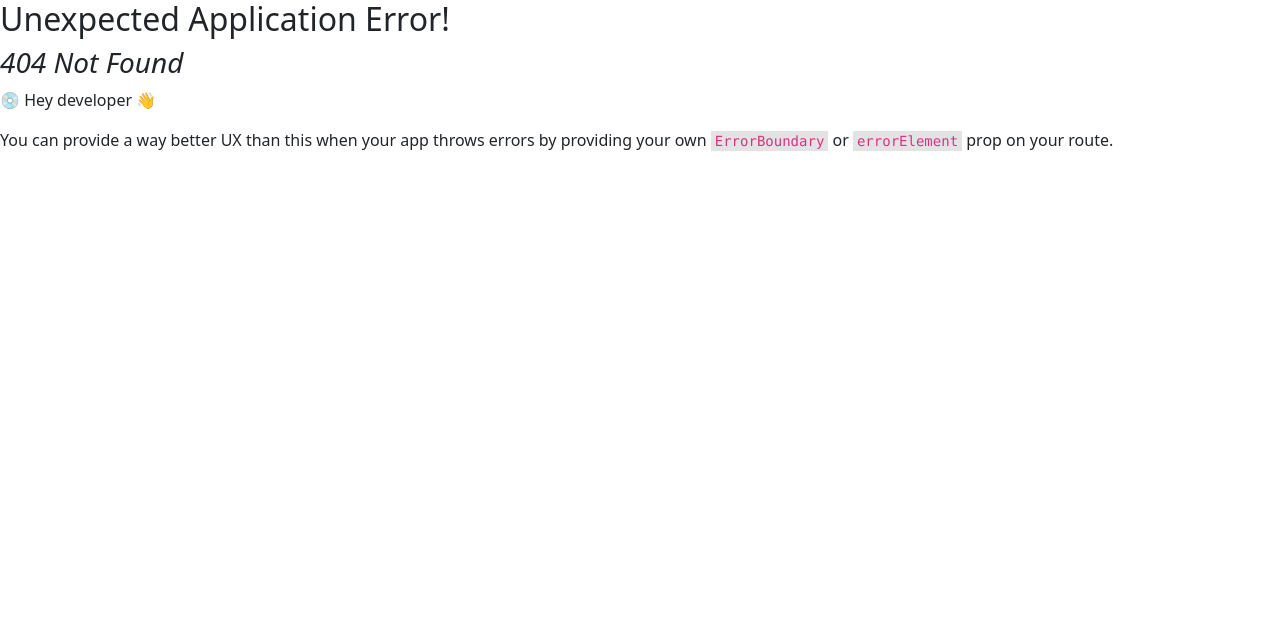
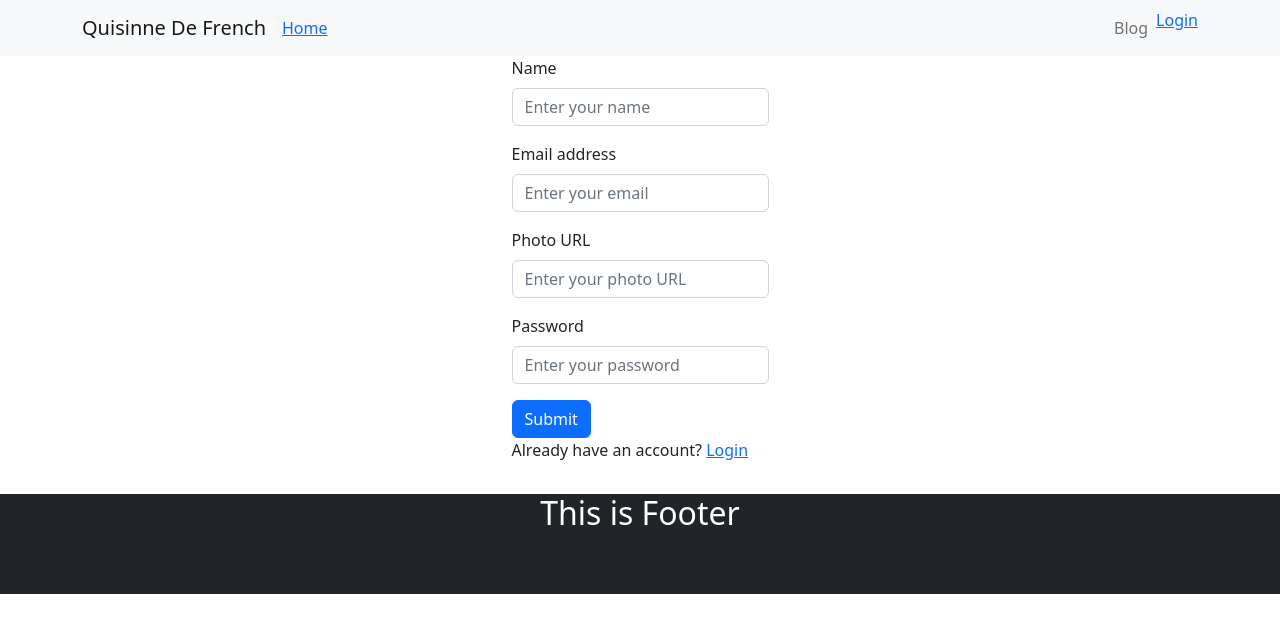
Before and after one commit to tofail-ahmed/quisinne-client, a React (Vite) app: page /register in a window 1280 px wide. Before the commit this address had no page. Shown: the top 632 px of the page. Built offline with nearby package versions, Linux system fonts and the light colour scheme.

Commit message:
register page created

```diff
--- a/src/Header/Header.jsx
+++ b/src/Header/Header.jsx
@@ -12,7 +12,7 @@ const Header = () => {
                         <Navbar.Toggle aria-controls="responsive-navbar-nav" />
                         <Navbar.Collapse id="responsive-navbar-nav">
                               <Nav className="me-auto">
-                                    <Nav.Link href="#features">Home</Nav.Link>
+                                    <Link to={'/'}>Home</Link>
 
 
                               </Nav>
--- a/src/Login/Login.jsx
+++ b/src/Login/Login.jsx
@@ -1,6 +1,8 @@
 import React, { useState } from 'react';
+import { Container } from 'react-bootstrap';
 import Button from 'react-bootstrap/Button';
 import Form from 'react-bootstrap/Form';
+import { Link } from 'react-router-dom';
 
 const Login = () => {
       const [email, setEmail] = useState('');
@@ -22,7 +24,8 @@ const Login = () => {
 
 
       return (
-            <Form onSubmit={handleSubmit}>
+            <Container className='d-flex justify-content-center'>
+            <Form className='w-50 '  onSubmit={handleSubmit}>
       <Form.Group className="mb-3" controlId="formBasicEmail">
         <Form.Label>Email address</Form.Label>
         <Form.Control type="email" placeholder="Enter email" value={email} onChange={handleEmailChange} />
@@ -36,7 +39,9 @@ const Login = () => {
                   <Button variant="primary" type="submit">
                         Submit
                   </Button>
+                  <p>New to <span>Quisinne De French</span>? <Link to={'/register'}>Register</Link></p>
             </Form>
+            </Container>
 
       );
 };
--- /dev/null
+++ b/src/Register/Register.jsx
@@ -0,0 +1,69 @@
+import React, { useState } from 'react';
+import { Container } from 'react-bootstrap';
+import Button from 'react-bootstrap/Button';
+import Form from 'react-bootstrap/Form';
+import { Link } from 'react-router-dom';
+
+const Register = () => {
+  const [name, setName] = useState('');
+  const [email, setEmail] = useState('');
+  const [photoUrl, setPhotoUrl] = useState('');
+  const [password, setPassword] = useState('');
+
+  const handleSubmit = (event) => {
+    event.preventDefault(); // prevent the form from submitting by default
+    console.log('Name:', name, 'Email:', email, 'Photo URL:', photoUrl, 'Password:', password);
+    // do whatever you want with the form data, such as sending it to a backend server
+  };
+
+  const handleNameChange = (event) => {
+    setName(event.target.value);
+  };
+
+  const handleEmailChange = (event) => {
+    setEmail(event.target.value);
+  };
+
+  const handlePhotoUrlChange = (event) => {
+    setPhotoUrl(event.target.value);
+  };
+
+  const handlePasswordChange = (event) => {
+    setPassword(event.target.value);
+  };
+
+  return (
+    <Container className='d-flex justify-content-center w-50'>
+      <Form onSubmit={handleSubmit}>
+        <Form.Group className='mb-3' controlId='formBasicName'>
+          <Form.Label>Name</Form.Label>
+          <Form.Control type='text' placeholder='Enter your name' value={name} onChange={handleNameChange} />
+        </Form.Group>
+
+        <Form.Group className='mb-3' controlId='formBasicEmail'>
+          <Form.Label>Email address</Form.Label>
+          <Form.Control type='email' placeholder='Enter your email' value={email} onChange={handleEmailChange} />
+        </Form.Group>
+
+        <Form.Group className='mb-3' controlId='formBasicPhotoUrl'>
+          <Form.Label>Photo URL</Form.Label>
+          <Form.Control type='text' placeholder='Enter your photo URL' value={photoUrl} onChange={handlePhotoUrlChange} />
+        </Form.Group>
+
+        <Form.Group className='mb-3' controlId='formBasicPassword'>
+          <Form.Label>Password</Form.Label>
+          <Form.Control type='password' placeholder='Enter your password' value={password} onChange={handlePasswordChange} />
+        </Form.Group>
+
+        <Button variant='primary' type='submit'>
+          Submit
+        </Button>
+        <p>
+          Already have an account? <Link to={'/login'}>Login</Link>
+        </p>
+      </Form>
+    </Container>
+  );
+};
+
+export default Register;
--- a/src/main.jsx
+++ b/src/main.jsx
@@ -9,6 +9,7 @@ import {
 import Home from './Home/Home.jsx';
 import Main from './Layout/Main.jsx';
 import Login from './Login/Login.jsx';
+import Register from './Register/Register.jsx';
 const router = createBrowserRouter([
   {
     path: "/",
@@ -20,6 +21,9 @@ const router = createBrowserRouter([
       },{
         path:'/login',
         element:<Login></Login>
+      }, {
+        path: '/register',
+        element: <Register></Register>
       }
     ]
   },
```
Also changed, not shown: 1 other file (tests, documents, lock files or other folders).
